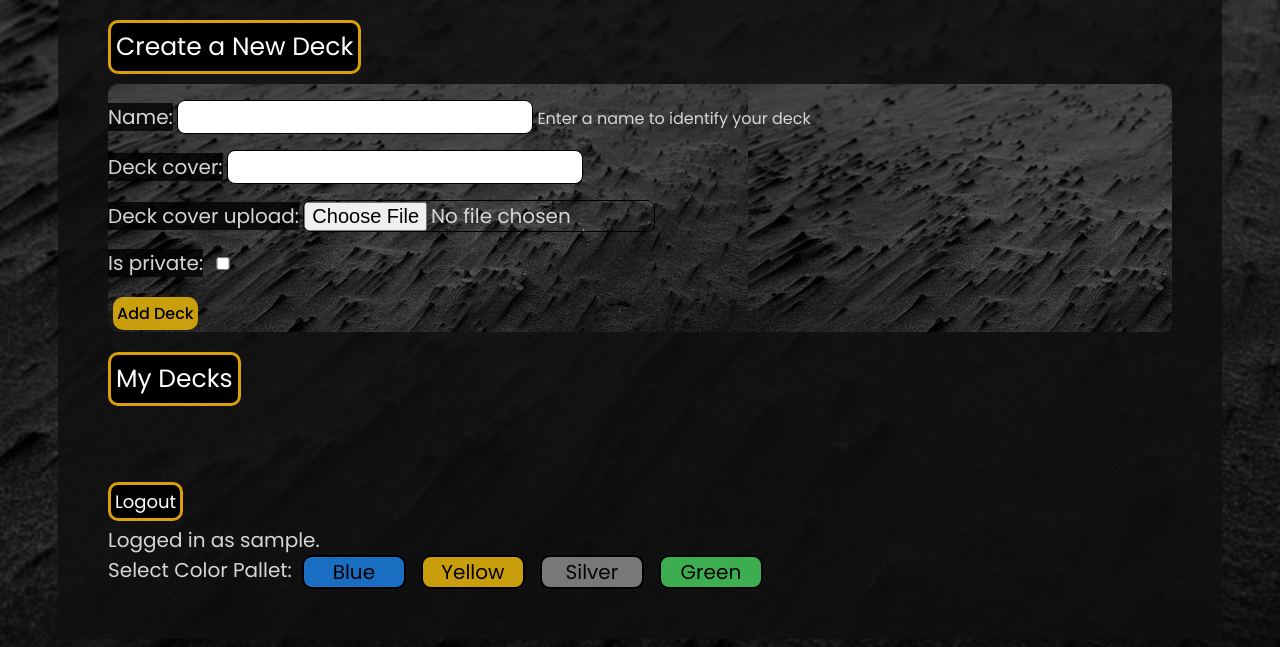
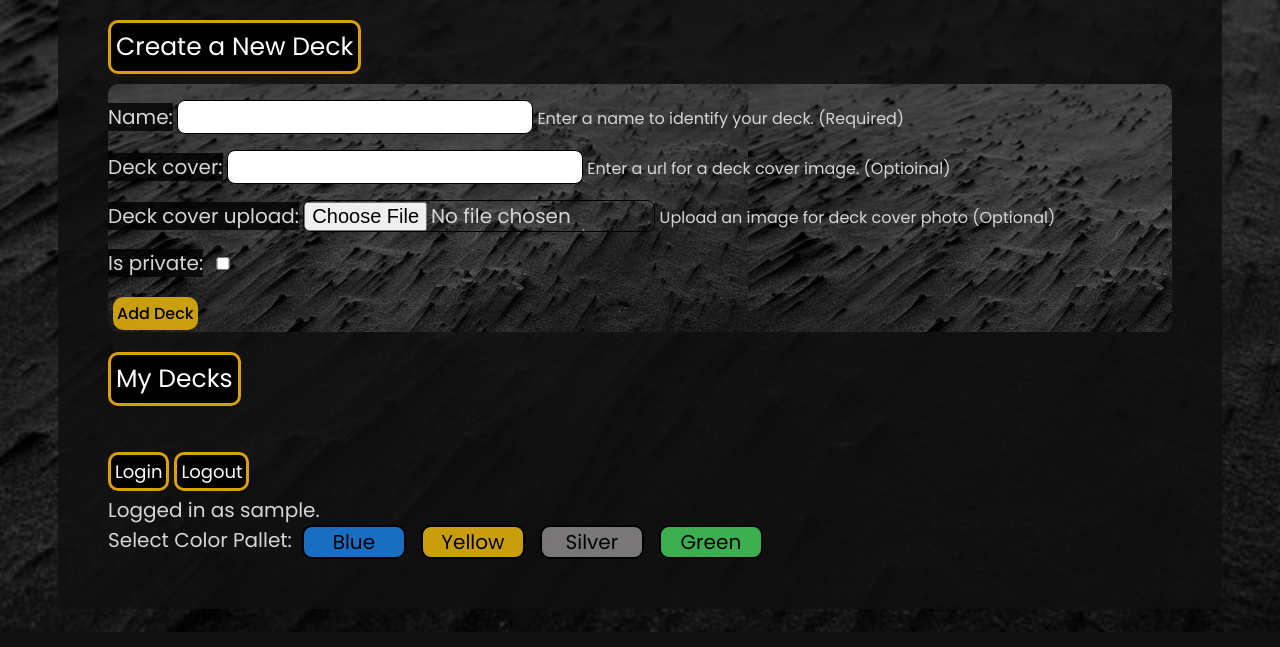
Before and after one commit to momentum-team-6/django-multiple-choice-tfalba, a Django app: page /decks/ in a window 1280 px wide. Shown: the part 168-815 px from the top of the page. Run offline with Django 3.2, Linux system fonts and the light colour scheme; the visitor is signed in with stand-in values (Sample User, id 1); data that the repository does not hold is empty; some libraries are stand-ins or nearby versions.

Commit message:
last minute changes from prior to presentation

```diff
--- a/django-flashcards/core/models.py
+++ b/django-flashcards/core/models.py
@@ -22,10 +22,10 @@ class User(AbstractUser):
     pass
 
 class Deck(models.Model):
-    name = models.CharField(max_length=100, help_text='Enter a name to identify your deck')
+    name = models.CharField(max_length=100, help_text='Enter a name to identify your deck. (Required)')
     user = models.ForeignKey('User', on_delete=models.CASCADE, related_name='decks')
-    deck_cover = models.CharField(max_length=100, null=True, blank=True)
-    deck_cover_upload = models.ImageField(upload_to = 'images/', blank=True, null=True)
+    deck_cover = models.CharField(max_length=100, null=True, blank=True, help_text='Enter a url for a deck cover image. (Optioinal)')
+    deck_cover_upload = models.ImageField(upload_to = 'images/', blank=True, null=True, help_text='Upload an image for deck cover photo (Optional)')
     is_private = models.BooleanField(default=False)
 
     def __str__(self):
@@ -38,10 +38,10 @@ class Card(models.Model):
     id = models.UUIDField(primary_key=True, default=uuid.uuid4, help_text='Unique ID for this particular card across whole library')
 
     deck = models.ForeignKey('Deck', on_delete=models.CASCADE, related_name='cards')
-    question_image = models.CharField(max_length=1000, null=True, blank=True)
-    question_image_upload = models.ImageField(upload_to = 'images/', blank=True, null=True)
-    question_text = models.CharField(max_length=1000, null=True, blank=True)
-    answer = models.CharField(max_length=255, help_text='This should be the name of the image')
+    question_image = models.CharField(max_length=1000, null=True, blank=True, help_text='Enter a url for question image. (Optioinal)')
+    question_image_upload = models.ImageField(upload_to = 'images/', blank=True, null=True, help_text='Upload an image for card question. (Optional)')
+    question_text = models.CharField(max_length=1000, null=True, blank=True, help_text='Enter your question in text form. (Optional, Default if no image)')
+    answer = models.CharField(max_length=255, help_text='Enter the answer to the question. (Required)')
     answered = models.BooleanField(default=False)
     return_to_pile = models.BooleanField(default=False)
     objects = RandomManager()
--- a/django-flashcards/static/js/main.js
+++ b/django-flashcards/static/js/main.js
@@ -1,97 +1,82 @@
 console.log('Hello from top')
 
-function getCookie(name) {
-  let cookieValue = null;
+function getCookie (name) {
+  let cookieValue = null
   if (document.cookie && document.cookie !== '') {
-      const cookies = document.cookie.split(';');
+    const cookies = document.cookie.split(';')
     for (let i = 0; i < cookies.length; i++) {
-          const cookie = cookies[i].trim();
+      const cookie = cookies[i].trim()
       // Does this cookie string begin with the name we want?
       if (cookie.substring(0, name.length + 1) === (name + '=')) {
-              cookieValue = decodeURIComponent(cookie.substring(name.length + 1));
+        cookieValue = decodeURIComponent(cookie.substring(name.length + 1))
         break;
       }
     }
   }
-  return cookieValue;
+  return cookieValue
 }
-const csrftoken = getCookie('csrftoken');
+const csrftoken = getCookie('csrftoken')
 
 let correctAnswer = document.querySelector('.mark-answered')
 
-let keepGoing = document.querySelector('.return-to-deck')
+const keepGoing = document.querySelector('.return-to-deck')
 
 if (correctAnswer != null) {
-  let cardPk = correctAnswer.parentElement.dataset.cardPk
-  let URL = `/decks/cards/${cardPk}/mark_answered`
+  const cardPk = correctAnswer.parentElement.dataset.cardPk
+  const URL = `/decks/cards/${cardPk}/mark_answered`
 
   correctAnswer.addEventListener('click', e => {
-    console.log("I'm here")
-    console.log(cardPk)
-    console.log(URL)
     fetch(URL, {
-      headers:{
-        'Accept': 'application/json/json',
-        'X-Requested-With': 'XMLHttpRequest',
-      },
+      headers: {
+        Accept: 'application/json/json',
+        'X-Requested-With': 'XMLHttpRequest'
+      }
     })
       .then(response => {
         return response.json()
       })
       .then(data => {
-      console.log(data)
-      // debugger
       })
   })
 }
 
 if (keepGoing != null) {
-  let cardPk = keepGoing.parentElement.dataset.cardPk
-  let URL3 = `/decks/cards/${cardPk}/mark_keep_going`
+  const cardPk = keepGoing.parentElement.dataset.cardPk
+  const URL3 = `/decks/cards/${cardPk}/mark_keep_going`
 
   keepGoing.addEventListener('click', e => {
-    console.log("I'm here")
-    console.log(cardPk)
-    console.log(URL)
     fetch(URL3, {
-      headers:{
-        'Accept': 'application/json/json',
-        'X-Requested-With': 'XMLHttpRequest',
-      },
+      headers: {
+        Accept: 'application/json/json',
+        'X-Requested-With': 'XMLHttpRequest'
+      }
     })
       .then(response => {
         return response.json()
       })
       .then(data => {
-      console.log(data)
-      // debugger
       })
   })
 }
 
-let colorChoices = document.querySelectorAll('.color-choice')
+const colorChoices = document.querySelectorAll('.color-choice')
 for (const colorChoice of colorChoices) {
   if (colorChoice != null) {
+    colorChoice.addEventListener('click', e => {
+      const colorPk = colorChoice.dataset.colorPk
+      const userPk = colorChoice.parentElement.dataset.userPk
+      const URL2 = `/decks/${userPk}/color_choice/${colorPk}`
 
-
-    colorChoice.addEventListener('click', e => {
-      let colorPk = colorChoice.dataset.colorPk
-      let userPk = colorChoice.parentElement.dataset.userPk
-      let URL2 = `/decks/${userPk}/color_choice/${colorPk}`
-
-      console.log("I'm choosing a color")
       fetch(URL2, {
-        headers:{
-          'Accept': 'application/json/json',
-          'X-Requested-With': 'XMLHttpRequest',
-        },
+        headers: {
+          Accept: 'application/json/json',
+          'X-Requested-With': 'XMLHttpRequest'
+        }
       })
         .then(response => {
           return response.json()
         })
         .then(data => {
-
-        console.log(data)
           location.reload()
         })
     })
--- a/django-flashcards/static/js/search.js
+++ b/django-flashcards/static/js/search.js
@@ -13,25 +13,18 @@ if (actorSearchForm != null) {
   actorSearchForm.addEventListener('submit', function (event) {
     event.preventDefault()
     const searchTerm = document.getElementById('actor-search').value
-    console.log(searchTerm)
     searchActors(searchTerm)
   })
 
-  // This will allow the choice to submit the card and run createMovie
   searchResultDisplay.addEventListener('click', function (event) {
     if (event.target.classList.contains('add-card')) {
-      console.log('I clicked add-card')
-      createMovie(event.target.parentElement)
-      // write a function instead of createMovie that will populate
+      createCard(event.target.parentElement)
       event.target.parentElement.parentElement.classList.add('hide-me')
-      console.log(event.target.parentElement.previousElementSibling.firstElementChild.id)
     }
   })
 
   function searchActors (searchTerm) {
-    console.log('running searchMovies')
     searchResultDisplay.innerHTML = ''
-    // change the fetch url to be the actor prefix
     fetch(dbActorPrefix + encodeURI(searchTerm) + '&append_to_response=known_for')
       .then(res => res.json())
       .then(data => {
@@ -50,11 +43,7 @@ if (actorSearchForm != null) {
   let deckPk = searchResultDisplay.dataset.deckPk
   let URL = `/decks/cards/ajax_add/${deckPk}/`
 
-  function createMovie (obj) {
-    console.log(obj.innerText)
-    console.log(obj.previousElementSibling.firstElementChild.id)
-    console.log(URL)
-    console.log(deckPk)
+  function createCard (obj) {
     fetch(URL, {
       method: 'POST',
       headers: {
@@ -71,8 +60,6 @@ if (actorSearchForm != null) {
       .then(data => {
         console.log(data)
         window.location.replace(`/decks/${deckPk}/`)
-        // what goes in here instead of getMovies??
-        // getMovies()
       })
   }
 
@@ -81,7 +68,6 @@ if (actorSearchForm != null) {
   /* ------------------------------------------------------------------------------------------------------------------ */
 
   function showActorResults (actor, display) {
-
     const actorMain = document.createElement('div')
     actorMain.classList.add('search-card')
     const actorName = document.createElement('div')
--- a/django-flashcards/templates/base.html
+++ b/django-flashcards/templates/base.html
@@ -55,8 +55,11 @@
     {% block content %}
     {% endblock %}
   </div>
-  <div class='ml50 mr50 pb50 pl50 flex-col footer'>
-    <div class='mt30'><a class="button-function {% include 'decks/includes/color_choice_border.html' %}"href="/accounts/logout/">Logout</a></div>
+  <div class='ml50  mr50 pb50 pl50 flex-col footer'>
+    <div class='flex'>
+      <div><a class="button-function {% include 'decks/includes/color_choice_border.html' %}"href="/">Login</a></div>
+      <div><a class="button-function {% include 'decks/includes/color_choice_border.html' %}"href="/accounts/logout/">Logout</a></div>
+    </div>
     <div class='mt10 fs20' >Logged in as {{ request.user }}.</div>
     <div data-user-pk={{ request.user.pk }} class='flex fs20'>Select Color Pallet:
       <div class='color-choice blue' data-color-pk='2'>Blue</div>
--- a/django-flashcards/templates/decks/add_deck.html
+++ b/django-flashcards/templates/decks/add_deck.html
@@ -4,6 +4,7 @@
 
 <div class='flex'>
   <div class="flex question-button {% include 'decks/includes/color_choice_border.html' %}">Create a New Deck</div>
+
 </div>
 <div class="mb20 mt10 flex form-div">
   <form class = 'input-field' action="{% url 'add-deck' %}" method="POST" enctype="multipart/form-data">
--- a/django-flashcards/templates/decks/edit_deck.html
+++ b/django-flashcards/templates/decks/edit_deck.html
@@ -4,6 +4,7 @@
 
 <div class='flex'>
   <div class="flex question-button {% include 'decks/includes/color_choice_border.html' %}">Edit Deck</div>
+
 </div>
 <div class="mb20 mt10 flex form-div">
   <form class = 'input-field' action="{% url 'edit-deck' deck_pk=deck.pk %}" method="POST" enctype="multipart/form-data">
@@ -11,6 +12,7 @@
     {{ form.as_p }}
     <div>
       <button class="label-button {% include 'decks/includes/color_choice_background.html' %}" type="submit">Update Deck</button>
+      <a href="{% url 'deck-detail' deck_pk=deck.pk %}" class="label-button {% include 'decks/includes/color_choice_background.html' %}">Return to Deck</a>
     </div>
   </form>
 </div>
--- a/django-flashcards/templates/decks/includes/deck_detail_include.html
+++ b/django-flashcards/templates/decks/includes/deck_detail_include.html
@@ -5,6 +5,7 @@
   <div class='flex'>
 
     <a class="question-button {% include 'decks/includes/color_choice_border.html' %}" href="{% url 'start-round' deck_pk=deck.pk %}">Play Round</a>
+    <a class="question-button {% include 'decks/includes/color_choice_border.html' %}" href="{% url 'home' %}"><i style='font-size: 25px;' class='fa-home fas'></i></a>
   </div>
   <ul class='flex animate__animated animate__fadeInRight'>
     {% for card in deck.cards.all %}
```
Lines whose indentation alone changed are shown as unchanged.
